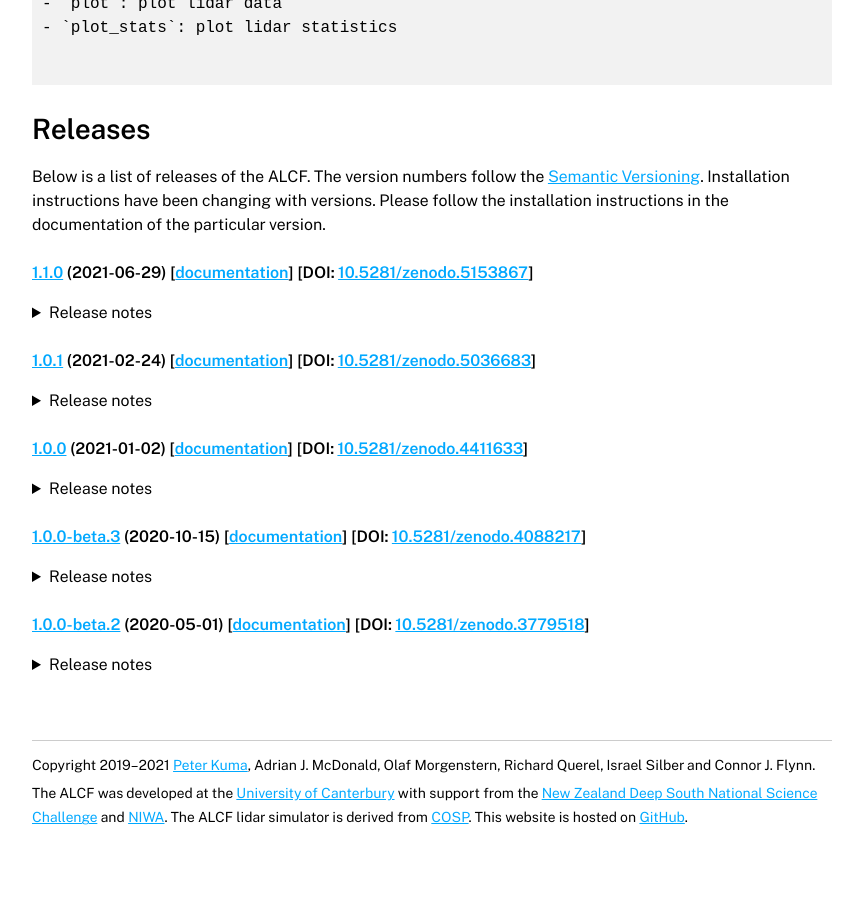
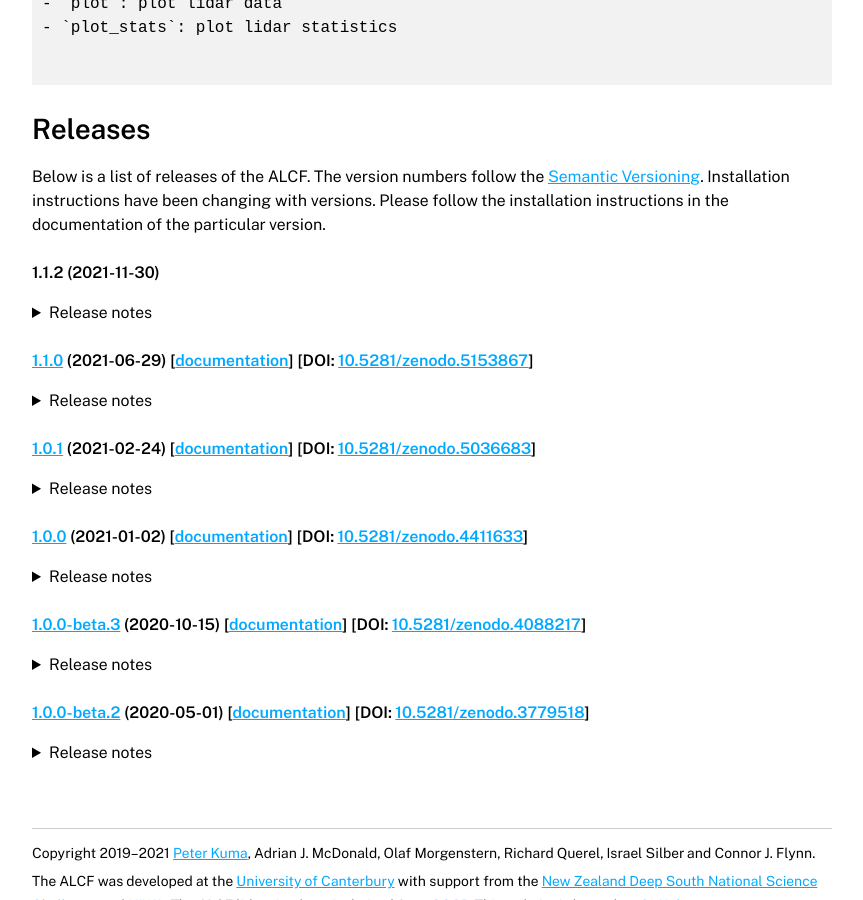
Before and after one commit to alcf-lidar/alcf-lidar.github.io, a Jekyll site: the page built from installation/index.md, in a window 1280 px wide and 900 px high, scrolled down 2748 px. Shown: the whole window, without its empty margins (208-1071 px from the left). Built offline with Jekyll 4.4.1, drawn with Linux system fonts in a browser that asks for light colours.

Commit message:
Installation: v1.1.2 release notes

```diff
--- a/_includes/installation.md
+++ b/_includes/installation.md
@@ -94,6 +94,15 @@ the [Semantic Versioning](https://semver.org). Installation instructions
 have been changing with versions. Please follow the installation instructions
 in the documentation of the particular version.
 
+#### 1.1.2 (2021-11-30)
+
+<details>
+<summary>Release notes</summary>
+<ul>
+<li>Simplified installation by removing a dependency on CMOR.</li>
+</ul>
+</details>
+
 #### [1.1.0](https://github.com/alcf-lidar/alcf/releases/tag/v1.1.0) (2021-06-29) [[documentation](https://github.com/alcf-lidar/alcf/releases/download/v1.1.0/alcf-doc-1.1.0.zip)] [DOI: [10.5281/zenodo.5153867](https://zenodo.org/record/5153867)]
 
 <details>
```
